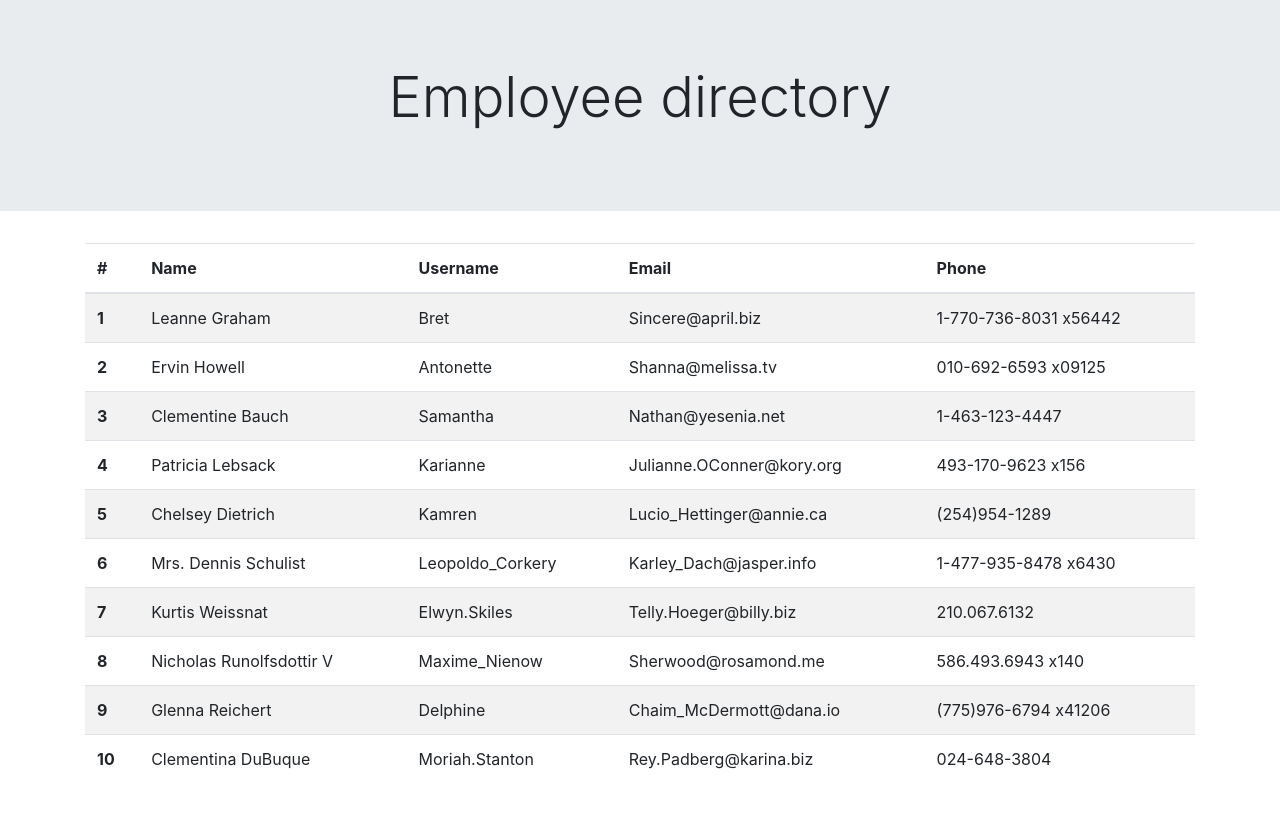
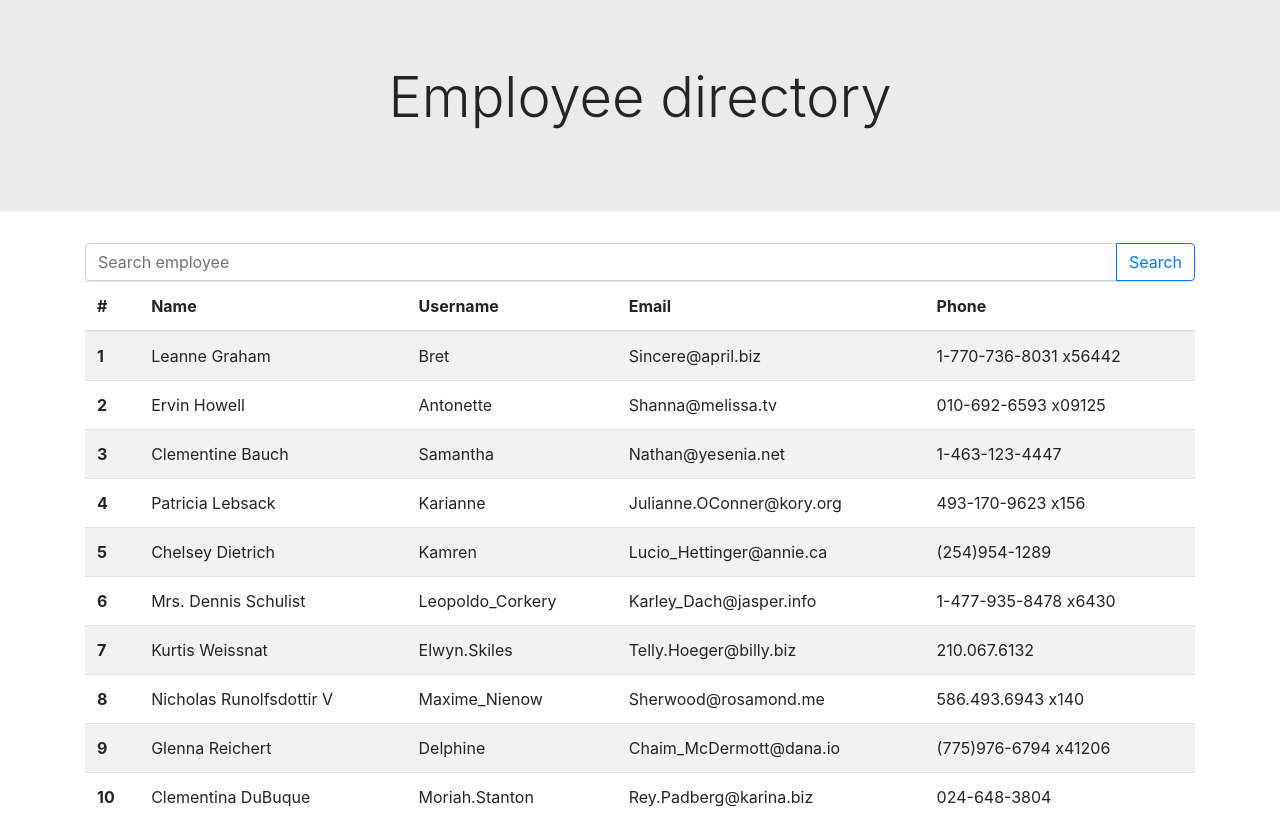
Before and after one commit to KiteRunner2/employee-dir, a React (Create React App) app: page / in a window 1280 px wide. Before the commit the page ends 800 px from the top, so only its background shows below. Built offline with nearby package versions, Linux system fonts and the light colour scheme.

Commit message:
search function working for name or username

```diff
--- a/src/App.js
+++ b/src/App.js
@@ -9,8 +9,10 @@ function App() {
     return (
         <div>
             <Header />
-            <SearchPage />
-            {console.log(users)}
+            <div className="container">
+                <SearchPage />
+                {console.log(users)}
+            </div>
         </div>
     );
 }
--- /dev/null
+++ b/src/components/EmployeeSearchForm/EmployeeSearchForm.js
@@ -0,0 +1,22 @@
+import React from 'react';
+
+function EmployeeSearchForm() {
+    return (
+        <form>
+            <div class="input-group">
+                <input
+                    type="text"
+                    class="form-control"
+                    placeholder="Search employee"
+                />
+                <div class="input-group-append">
+                    <button class="btn btn-outline-primary" type="button">
+                        Search
+                    </button>
+                </div>
+            </div>
+        </form>
+    );
+}
+
+export default EmployeeSearchForm;
--- a/src/components/Header/Header.js
+++ b/src/components/Header/Header.js
@@ -2,10 +2,10 @@ import React from 'react';
 
 function Header() {
     return (
-        <div class="jumbotron jumbotron-fluid text-center">
-            <div class="container">
-                <h1 class="display-4">Employee directory</h1>
-                <p class="lead"></p>
+        <div className="jumbotron jumbotron-fluid text-center">
+            <div className="container">
+                <h1 className="display-4">Employee directory</h1>
+                <p className="lead"></p>
             </div>
         </div>
     );
--- a/src/components/SearchPage/SearchPage.js
+++ b/src/components/SearchPage/SearchPage.js
@@ -1,10 +1,89 @@
-import React from 'react';
-import Table from '../Table/Table';
+import React, { useState, useEffect } from 'react';
+// import Table from '../Table/Table';
+// import EmployeeSearchForm from '../EmployeeSearchForm/EmployeeSearchForm';
+import users from '../../db';
+import TableRow from '../TableRow/TableRow';
 
 function SearchPage() {
+    const [searchInput, setSearchInput] = useState('');
+    const [userList, setUserList] = useState([]);
+    const [showUserList, setNewUserList] = useState([]);
+
+    useEffect(function() {
+        setUserList(users);
+        setNewUserList(users);
+    }, []);
+
+    function sort(event) {
+        console.log('clicked!', event.target.textContent);
+    }
+
+    function handleInputChange(event) {
+        console.log('handleInputChange called...');
+        const searchString = event.target.value.toLowerCase();
+        const newUserList = userList.filter(
+            user =>
+                user.name.toLowerCase().indexOf(searchString) === 0 ||
+                user.username.toLowerCase().indexOf(searchString) === 0
+        );
+        console.log(newUserList);
+        setNewUserList(newUserList);
+    }
     return (
         <>
-            <Table />
+            <form>
+                <div className="input-group">
+                    <input
+                        onChange={e => handleInputChange(e)}
+                        type="text"
+                        className="form-control"
+                        placeholder="Search employee"
+                    />
+                    <div className="input-group-append">
+                        <button
+                            className="btn btn-outline-primary"
+                            type="button"
+                        >
+                            Search
+                        </button>
+                    </div>
+                </div>
+            </form>
+            <div>
+                {/* <div className="container"> */}
+                <div className="table-responsive">
+                    <table className="table table-striped table-hover">
+                        <thead>
+                            <tr>
+                                <th scope="col">#</th>
+                                <th onClick={e => sort(e)} scope="col">
+                                    Name
+                                </th>
+                                <th onClick={e => sort(e)} scope="col">
+                                    Username
+                                </th>
+                                <th scope="col">Email</th>
+                                <th scope="col">Phone</th>
+                            </tr>
+                        </thead>
+                        <tbody>
+                            {showUserList.map(value => (
+                                <TableRow
+                                    id={value.id}
+                                    name={value.name}
+                                    username={value.username}
+                                    email={value.email}
+                                    phone={value.phone}
+                                />
+                            ))}
+                        </tbody>
+                    </table>
+                </div>
+                {/* </div> */}
+                {/* closing container div */}
+                {/* closing div */}
+            </div>
+            {/* <Table /> */}
         </>
     );
 }
--- a/src/components/Table/Table.js
+++ b/src/components/Table/Table.js
@@ -5,7 +5,7 @@ import users from '../../db';
 function Table() {
     return (
         <div>
-            <div className="container">
+            {/* <div className="container"> */}
             <div className="table-responsive">
                 <table class="table table-striped table-hover">
                     <thead>
@@ -30,7 +30,7 @@ function Table() {
                     </tbody>
                 </table>
             </div>
-            </div>
+            {/* </div> */}
             {/* closing container div */}
             {/* closing div */}
         </div>
```
Lines whose indentation alone changed are shown as unchanged.
